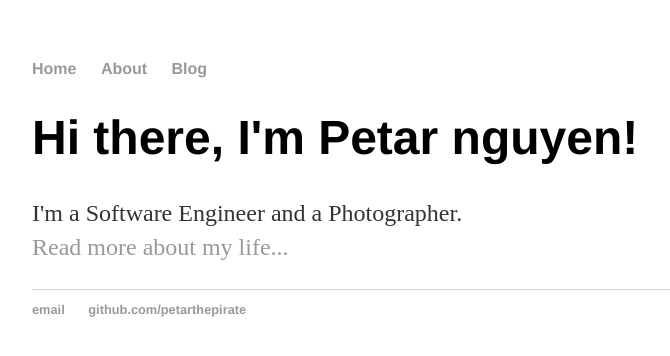
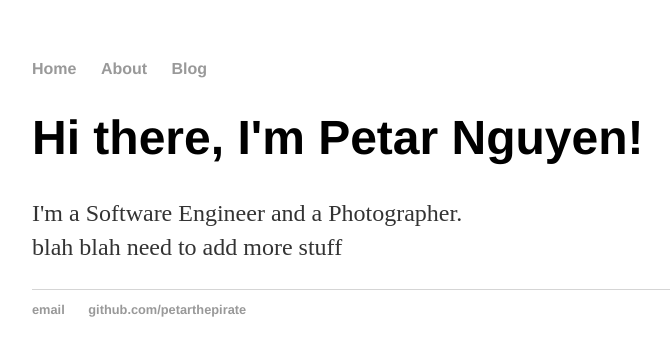
Before and after one commit to petarthepirate/petarthepirate.github.io, a Jekyll site: the page built from index.html, in a window 1280 px wide. Shown: the top 356 px of the page, without its empty margins (160-830 px from the left). Built offline with Jekyll 4.4.1, drawn with Linux system fonts in a browser that asks for light colours.

Commit message:
shortened title, and removed about link

```diff
--- a/index.html
+++ b/index.html
@@ -1,9 +1,9 @@
 ---
 layout: default
-title: Petar Nguyen, Software Engineer
+title: Petar Nguyen
 ---
 <div class="blurb">
-	<h1>Hi there, I'm Petar nguyen!</h1>
+	<h1>Hi there, I'm Petar Nguyen!</h1>
 	<p>I'm a Software Engineer and a Photographer. <br>
-		<a href="/about">Read more about my life...</a></p>
+		blah blah need to add more stuff</p>
 </div><!-- /.blurb -->
```
